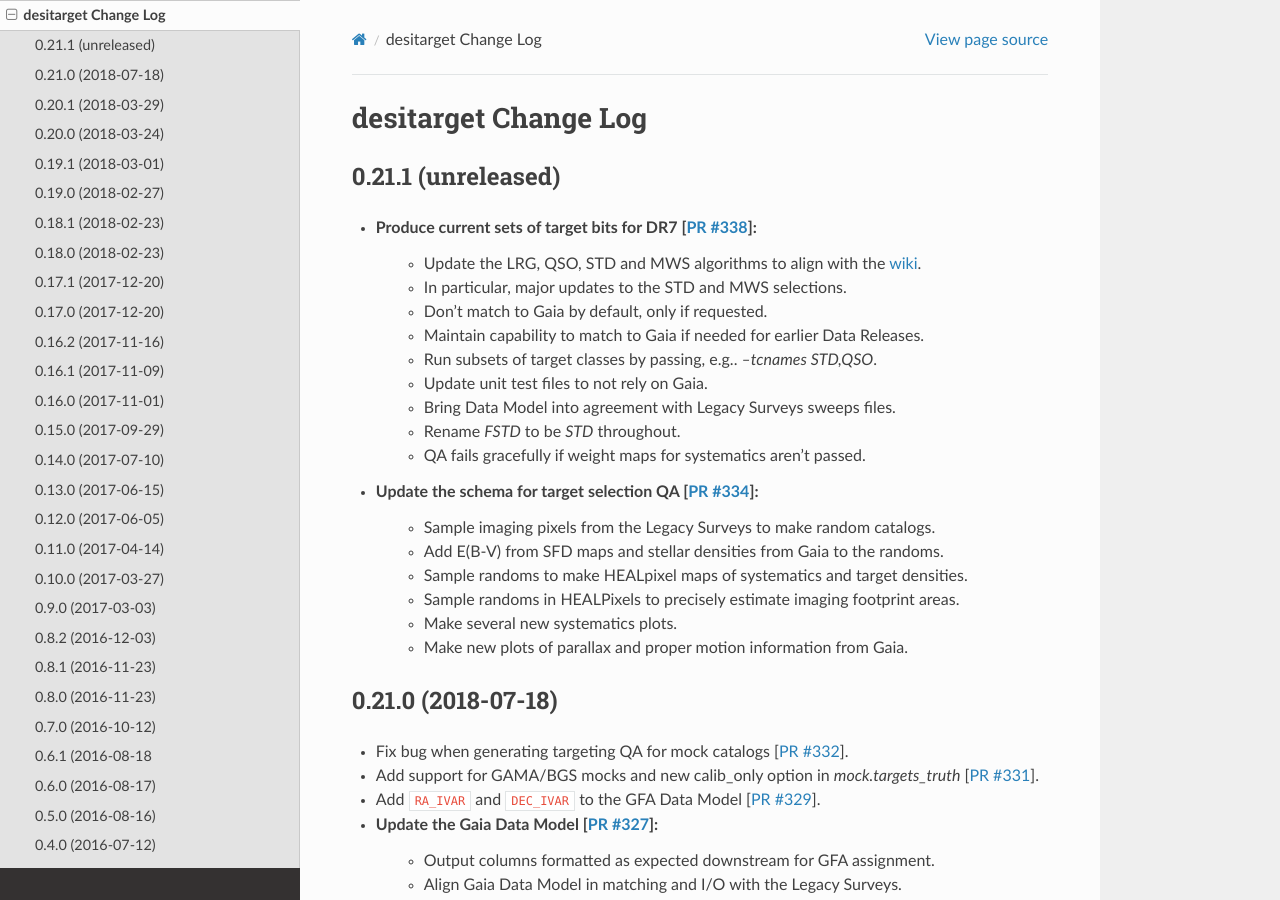
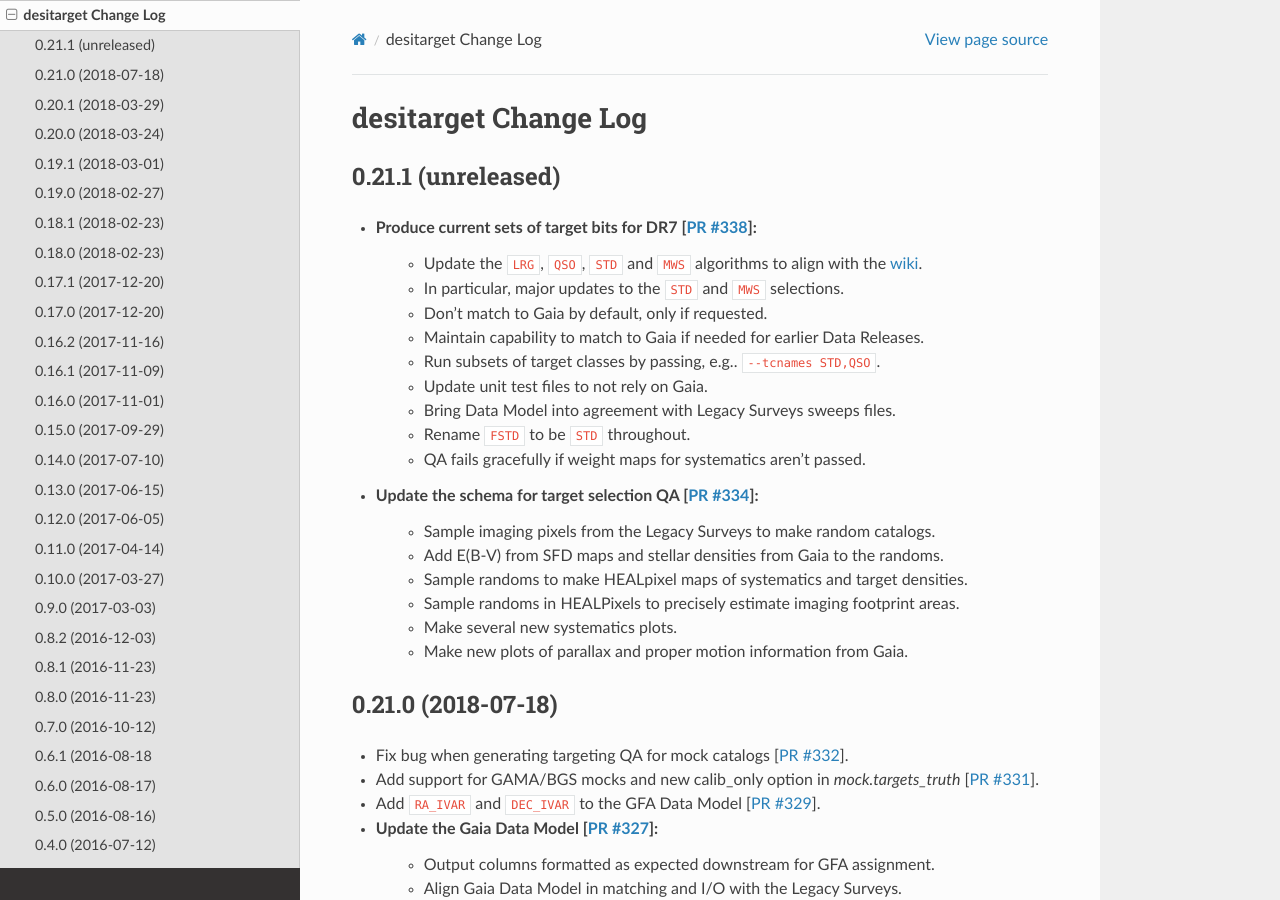
Before and after one commit to desihub/desitarget, a Sphinx documentation site: the page built from doc/changes.rst, in a window 1280 px wide and 900 px high. Built offline with Sphinx 7.4.7 and the Read the Docs theme 2.0.0, drawn with Linux system fonts in a browser that asks for light colours.

Commit message:
some minor reformatting of the changes file [ci skip]

```diff
--- a/doc/changes.rst
+++ b/doc/changes.rst
@@ -5,14 +5,14 @@ desitarget Change Log
 0.21.1 (unreleased)
 -------------------
 * Produce current sets of target bits for DR7 [`PR #338`_]:
-   * Update the LRG, QSO, STD and MWS algorithms to align with the `wiki`_.
-   * In particular, major updates to the STD and MWS selections.
+   * Update the ``LRG``, ``QSO``, ``STD`` and ``MWS`` algorithms to align with the `wiki`_.
+   * In particular, major updates to the ``STD`` and ``MWS`` selections.
    * Don't match to Gaia by default, only if requested.
    * Maintain capability to match to Gaia if needed for earlier Data Releases.
-   * Run subsets of target classes by passing, e.g.. `--tcnames STD,QSO`.
+   * Run subsets of target classes by passing, e.g.. ``--tcnames STD,QSO``.
    * Update unit test files to not rely on Gaia.
    * Bring Data Model into agreement with Legacy Surveys sweeps files.
-   * Rename `FSTD` to be `STD` throughout.
+   * Rename ``FSTD`` to be ``STD`` throughout.
    * QA fails gracefully if weight maps for  systematics aren't passed.
 * Update the schema for target selection QA [`PR #334`_]:
    * Sample imaging pixels from the Legacy Surveys to make random catalogs.
@@ -42,7 +42,7 @@ desitarget Change Log
    * Sets MWS_MAIN, MWS_WD and MWS_NEARBY bits.
    * Makes individual QA pages for MWS (and other) bits.
 * Change GFA selection to be Gaia-based [`PR #322`_]:
-   * Update the `select_gfas` binary to draw from Gaia DR2.
+   * Update the ``select_gfas`` binary to draw from Gaia DR2.
    * Parallelize across sweeps files to add fluxes from the Legacy Surveys.
    * Gather all Gaia objects to some magnitude limit in the sweeps areas.
 * Add :mod:`desitarget.gaimatch` for matching to Gaia [`PR #322`_]:
@@ -52,15 +52,15 @@ desitarget Change Log
 * Add missing GMM files to installations [`PR #316`_].
 * Introduction of pixel-level creation of sky locations [`PR #313`_]:
    * Significant update of :mod:`desitarget.skyfibers`
-   * :mod:`desitarget.skyutilities.astrometry` to remove `astrometry.net` dependency.
-   * :mod:`desitarget.skyutilities.legacypipe` to remove `legacypipe` dependency.
+   * :mod:`desitarget.skyutilities.astrometry` to remove ``astrometry.net`` dependency.
+   * :mod:`desitarget.skyutilities.legacypipe` to remove ``legacypipe`` dependency.
    * Grids sky locations by applying a binary erosion to imaging blob maps.
    * Sinks apertures at the resulting sky locations to derive flux estimates.
    * Sets the ``BAD_SKY`` bit using high flux levels in those apertures.
    * :func:`desitarget.skyfibers.bundle_bricks` to write a slurm script.
    * Parallelizes via HEALPixels to run in a few hours on interactive nodes.
-   * Adds the `select_skies` binary to run from the command line.
-   * Includes `gather_skies` binary to collect results from parallelization.
+   * Adds the ``select_skies`` binary to run from the command line.
+   * Includes ``gather_skies`` binary to collect results from parallelization.
    * Adds functionality to plot good/bad skies against Legacy Survey images.
 * select_mock_targets full footprint updates [`PR #312`_].
 * QA fix for testing without healpix weight map [`PR #311`_].
```
